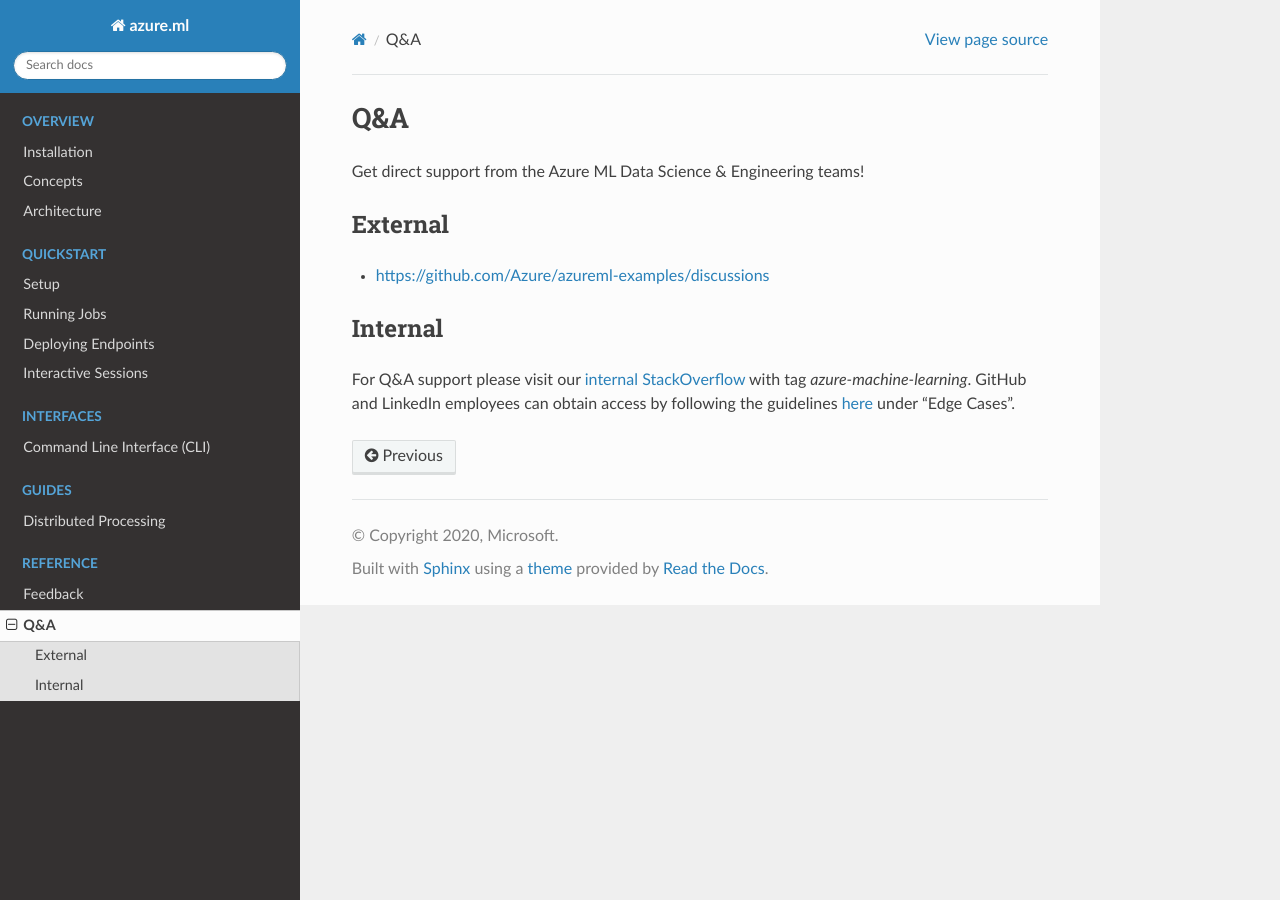
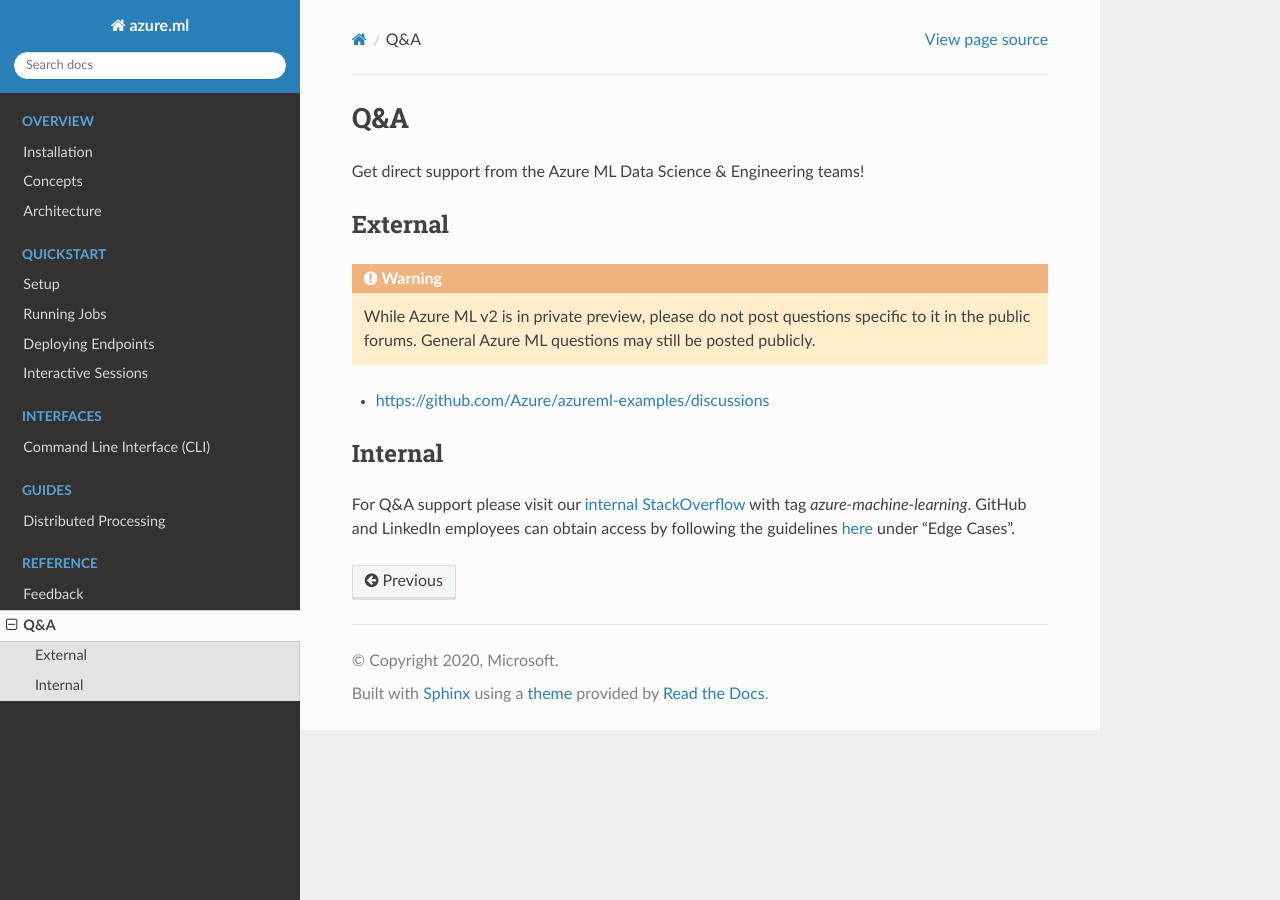
Before and after one commit to wenyang/azureml-v2-preview, a Sphinx documentation site: the page built from docs/reference/qna.rst, in a window 1280 px wide. Built offline with Sphinx 7.4.7 and the Read the Docs theme 2.0.0, drawn with Linux system fonts in a browser that asks for light colours; pages that are not in the unit, such as notebooks, are missing from menus.

Commit message:
add warning

```diff
--- a/docs/reference/qna.rst
+++ b/docs/reference/qna.rst
@@ -6,6 +6,11 @@
 External
 --------
 
+.. warning::
+    While Azure ML v2 is in private preview, please do not post
+    questions specific to it in the public forums. General Azure
+    ML questions may still be posted publicly.
+
 - https://github.com/Azure/azureml-examples/discussions
 
 Internal
```
Also changed, not shown: 2 other files.
